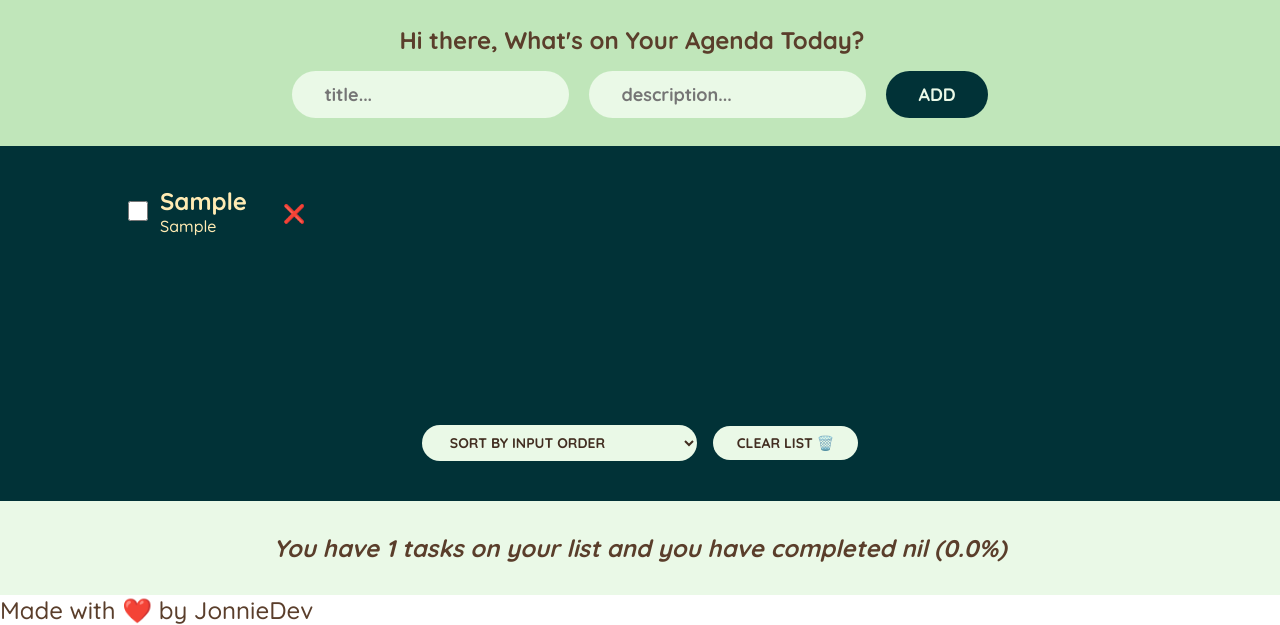
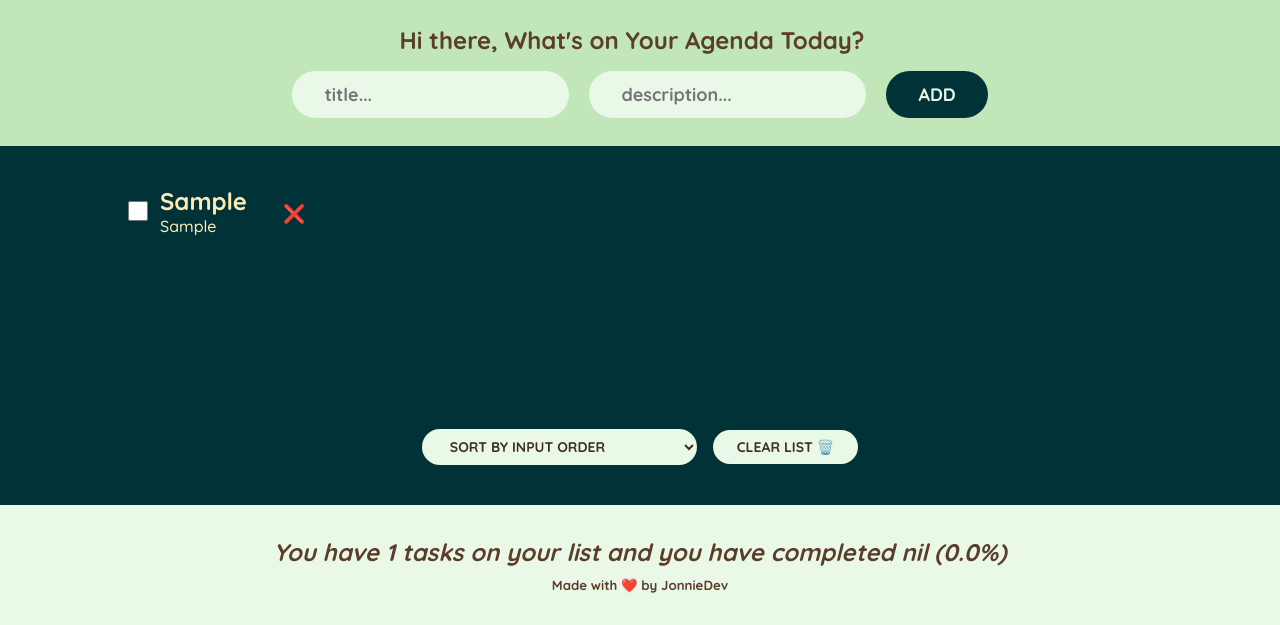
Before and after one commit to Jonnie-Dev/TaskMaster, a React app: page / in a window 1280 px wide. Both pictures are taken after typing "Sample", "Sample" into the empty fields and a click on the button "ADD". Shown: the part 175-800 px from the top of the page. Built offline with nearby package versions, Linux system fonts and the light colour scheme.

Commit message:
feat: add attribution to footer

```diff
--- a/src/components/App.js
+++ b/src/components/App.js
@@ -39,7 +39,6 @@ const App = () => {
         setNewItem={setItems}
       />
       <Stats item={items} />
-      <span>Made with ❤️ by JonnieDev</span>
     </div>
   );
 };
--- a/src/components/Stat.js
+++ b/src/components/Stat.js
@@ -12,6 +12,7 @@ const Stats = ({ item }) => {
 
   return (
     <footer className="stats">
+      <p>
         {percentage < 100 ? (
           <em>
             You have {taskNo} tasks on your list and you have completed{" "}
@@ -21,6 +22,8 @@ const Stats = ({ item }) => {
         ) : (
           <em>You got everything checked off! Time to rest 🛏️</em>
         )}
+      </p>
+      <p className="attribution">Made with ❤️ by JonnieDev</p>
     </footer>
   );
 };
--- a/src/index.css
+++ b/src/index.css
@@ -147,3 +147,8 @@ input[type="checkbox"] {
   font-weight: 700;
   padding: 3.2rem 0;
 }
+
+.attribution {
+  font-size: 1.325rem;
+  padding-block-start: 1rem;
+}
```
Lines whose indentation alone changed are shown as unchanged.
